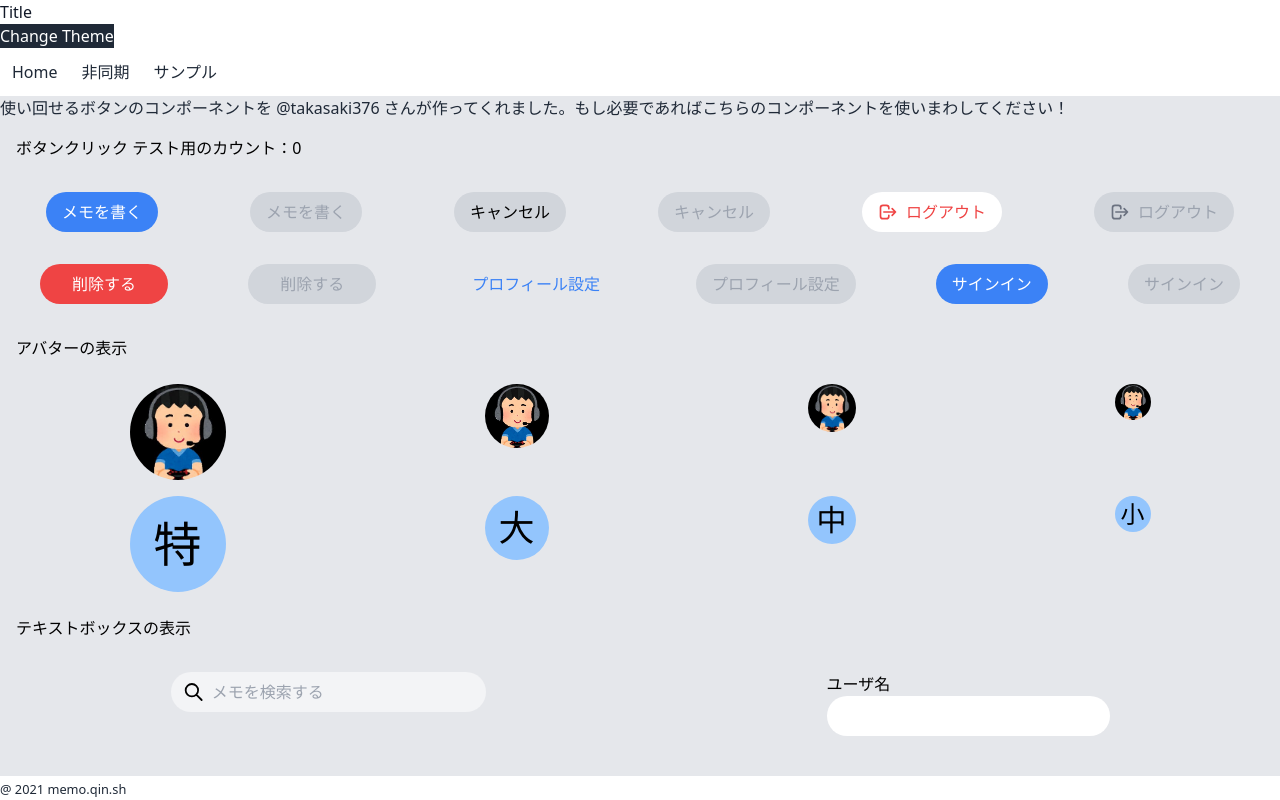
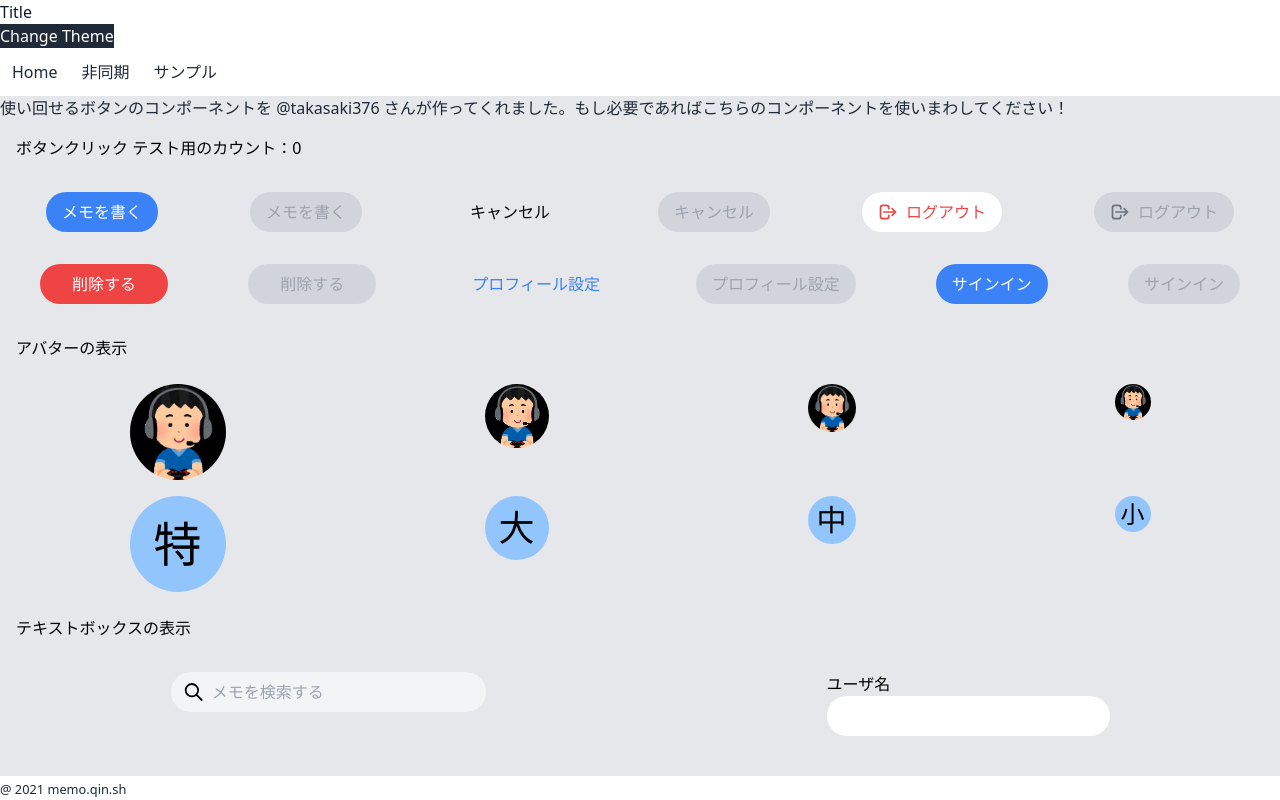
Before and after one commit to qin-salon/qin-memo, a Next.js app: page /sample in a window 1280 px wide. Built offline with nearby package versions, Linux system fonts and the light colour scheme.

Commit message:
💄 ボタンコンポーネントのendIcon使用時のスタイル修正

```diff
--- a/src/components/shared/Button.tsx
+++ b/src/components/shared/Button.tsx
@@ -11,7 +11,7 @@ type CommonType = {
   className?: string;
   startIcon?: JSX.Element;
   endIcon?: JSX.Element;
-  justifyCenter?: "justify-center" | "justify-start";
+  justifyCenter?: "justify-center" | "justify-start" | "justify-between";
   size?: "large" | "small" | "extrasmall";
 };
 
@@ -40,7 +40,7 @@ export const Button: VFC<ButtonType | LinkType> = (props) => {
   const colorClasses = clsx({
     "text-white bg-blue-500 hover:bg-blue-600": props.bgColor === "blue",
     "text-white bg-red-500 hover:bg-red-600": props.bgColor === "red",
-    "text-black bg-gray-300 hover:bg-gray-400": props.bgColor === "gray",
+    "text-black bg-gray-200 hover:bg-gray-300": props.bgColor === "gray",
     "text-white bg-black hover:bg-gray-500": props.bgColor === "black",
     "bg-white hover:bg-gray-300": props.bgColor === "white",
     "bg-transparent": props.bgColor === "transparent",
```
